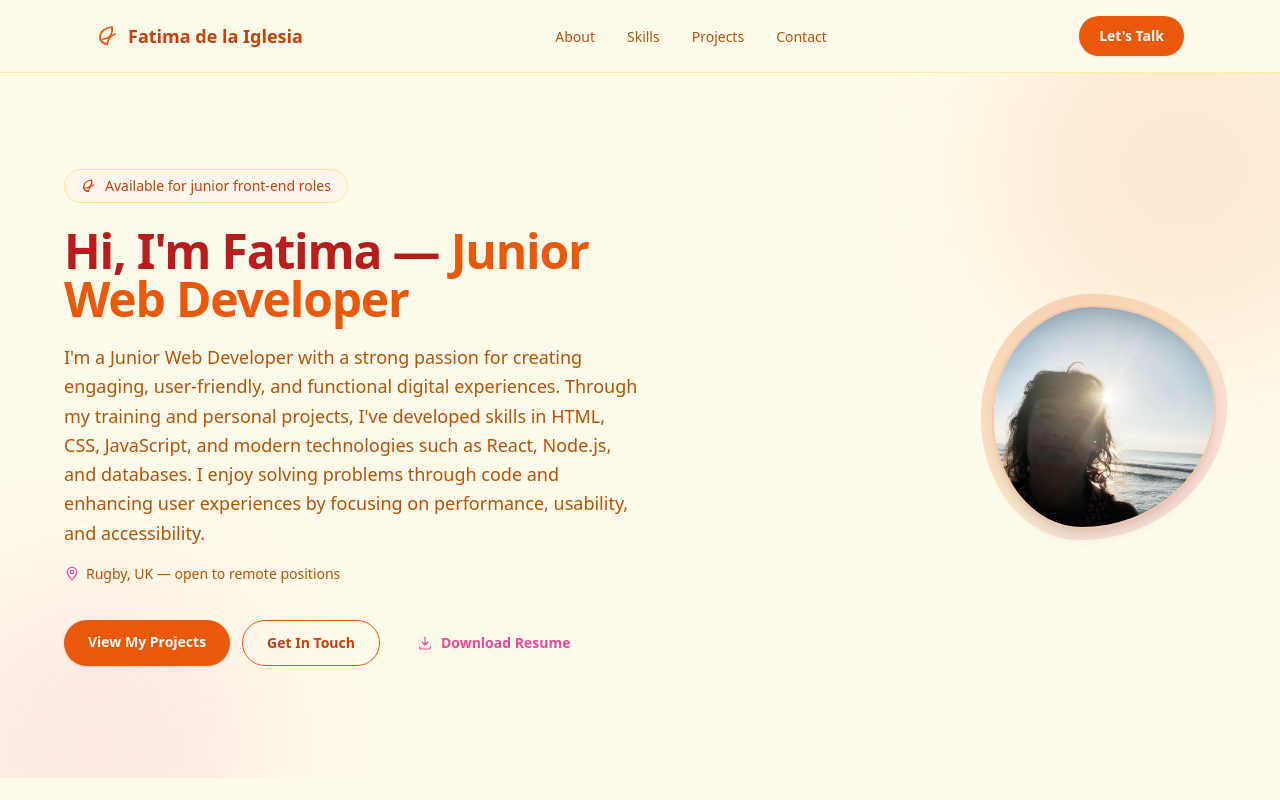
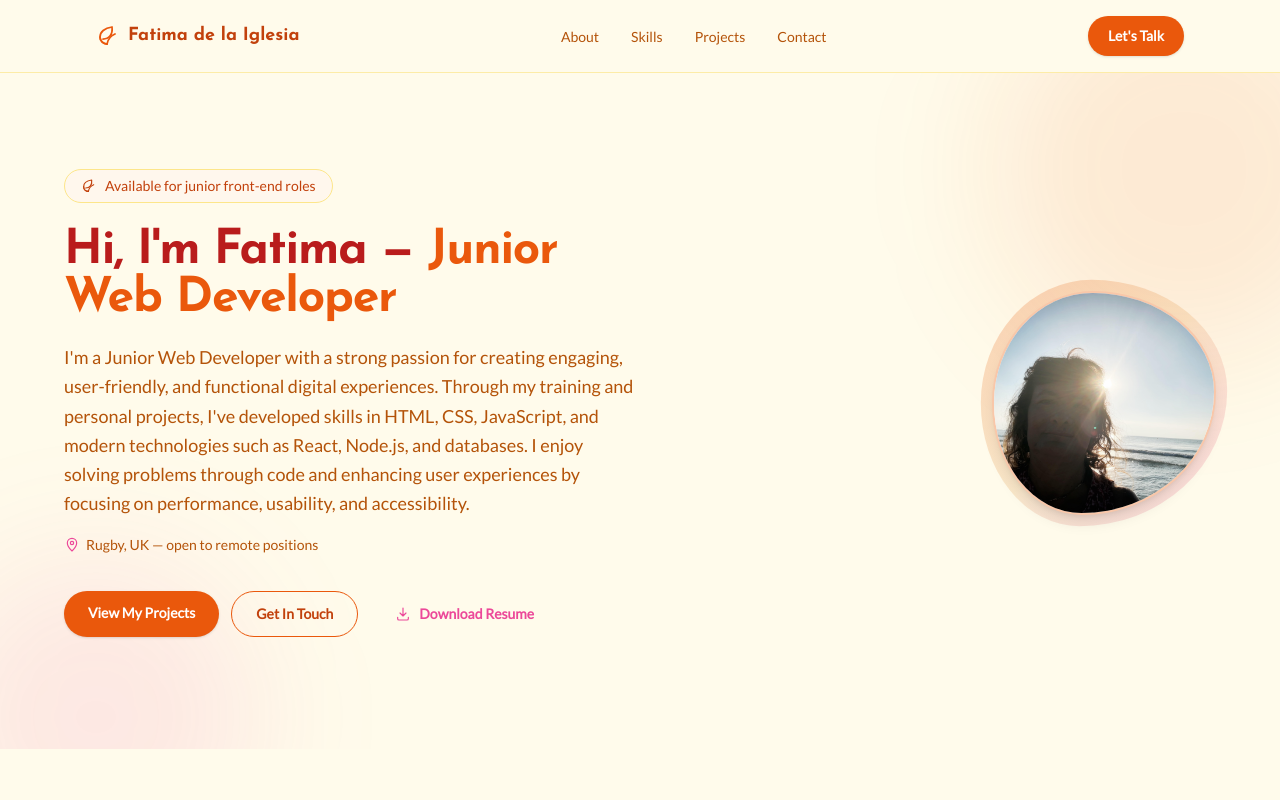
Before and after one commit to FatimadelaIglesia/new-portfolio, a Next.js app: page / in a window 1280 px wide. Shown: the top 800 px of the page. Built offline with nearby package versions, Linux system fonts and the light colour scheme.

Commit message:
Update layout.tsx

```diff
--- a/src/app/layout.tsx
+++ b/src/app/layout.tsx
@@ -1,17 +1,17 @@
 import type { Metadata } from "next";
-import { Inter, Poppins } from "next/font/google";
+import { Josefin_Sans, Lato } from "next/font/google";
 import "./globals.css";
 
-const inter = Inter({
-  variable: "--font-inter",
+const josefinSans = Josefin_Sans({
+  variable: "--font-josefin",
   subsets: ["latin"],
+  weight: ["700"],
   display: "swap",
 });
-
-const poppins = Poppins({
-  variable: "--font-poppins",
+const lato = Lato({
+  variable: "--font-lato",
   subsets: ["latin"],
-  weight: ["500", "600", "700"],
+  weight: ["400"],
   display: "swap",
 });
 
@@ -29,7 +29,7 @@ export default function RootLayout({
   return (
     <html
       lang="en"
-      className={`${inter.variable} ${poppins.variable} h-full scroll-smooth antialiased`}
+      className={`${josefinSans.variable} ${lato.variable} h-full scroll-smooth antialiased`}
     >
       <body className="flex min-h-full flex-col bg-background text-text">
         {children}
```
